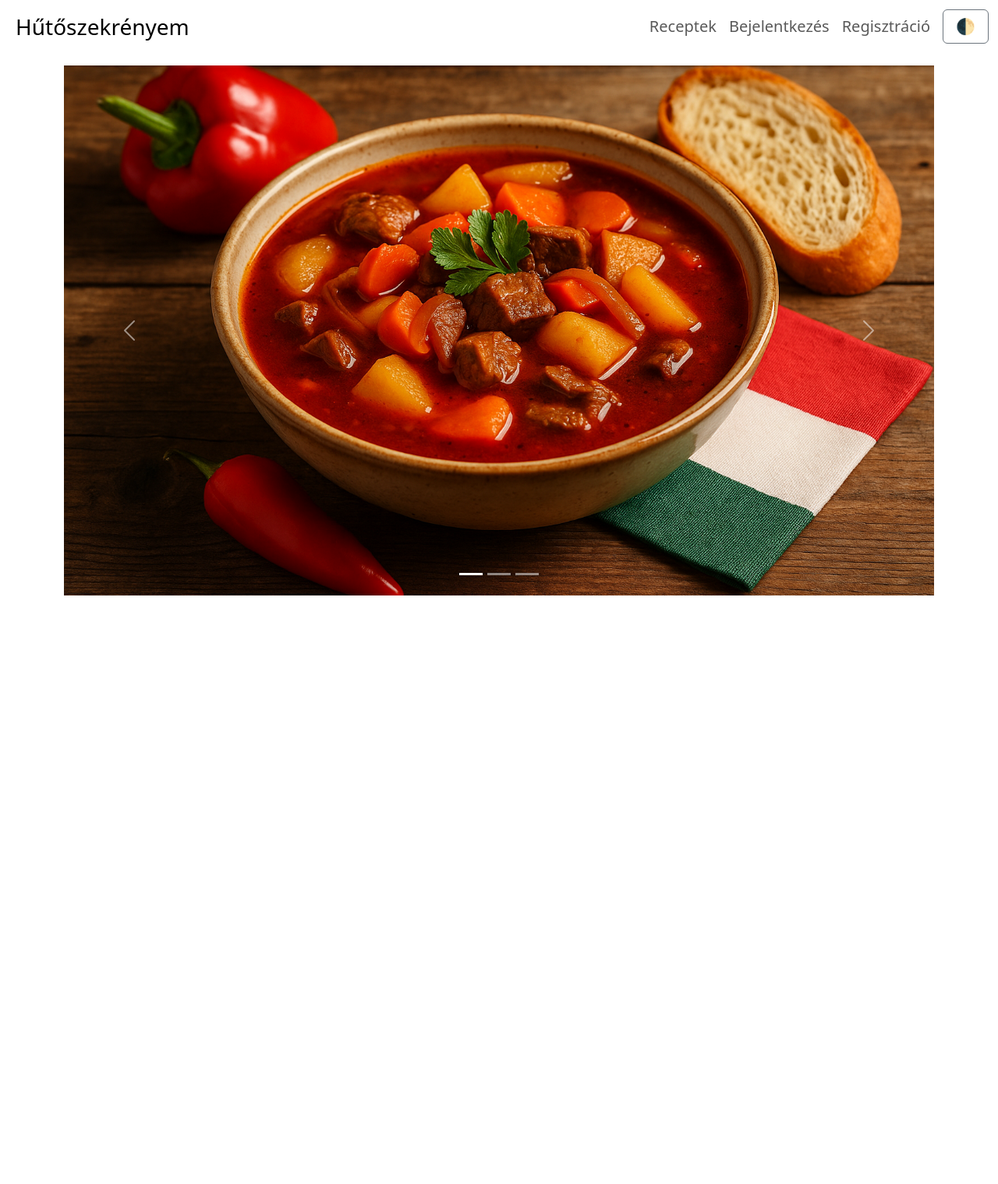
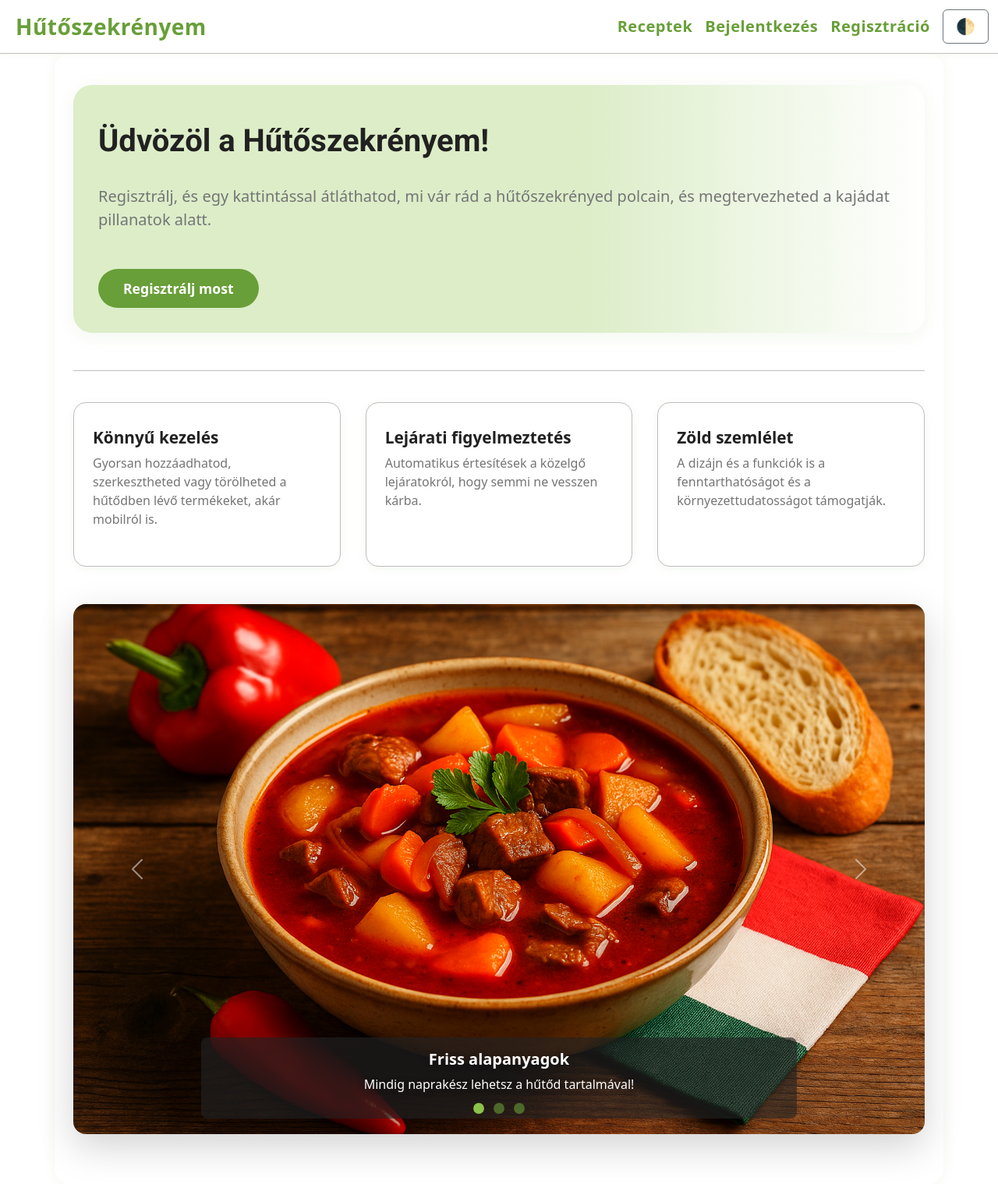
Before and after one commit to RiscyX/FeriWebDevProject, a PHP site: page /FeriWebDevProject/ in a window 1280 px wide. Shown: the whole page at 78% size. Before the commit the page ends 764 px from the top, so only its background shows below. Run offline with PHP 8.4, Linux system fonts and the light colour scheme; some libraries are stand-ins or nearby versions.

Commit message:
feri-03 design

```diff
--- a/public_html/css/global.css
+++ b/public_html/css/global.css
@@ -1,3 +1,33 @@
+/* Téma színek változók */
+:root,
+[data-bs-theme="light"] {
+  --primary-bg: #fff;
+  --primary-text: #212121;
+  --secondary-bg: #dcedc8;
+  --navbar-bg: #fff;
+  --navbar-text: #689f38;
+  --navbar-hover: #8bc34a;
+  --hero-bg: linear-gradient(90deg, #dcedc8 60%, #fff 100%);
+  --btn-bg: #689f38;
+  --btn-text: #fff;
+}
+[data-bs-theme="dark"] {
+  --primary-bg: #181a1b;
+  --primary-text: #f1f1f1;
+  --secondary-bg: #263238;
+  --navbar-bg: #23272b;
+  --navbar-text: #aed581;
+  --navbar-hover: #dcedc8;
+  --hero-bg: linear-gradient(90deg, #263238 60%, #181a1b 100%);
+  --btn-bg: #8bc34a;
+  --btn-text: #23272b;
+}
+
+body {
+  background: var(--primary-bg);
+  color: var(--primary-text);
+}
+
 .carousel-item img {
     height: 85vh;
     object-fit: cover;
--- /dev/null
+++ b/public_html/css/index.css
@@ -0,0 +1,174 @@
+/* index.css – FeriWebDevProject főoldal design.md alapján */
+
+/* --- Navigation --- */
+.navbar {
+  background: var(--navbar-bg);
+  border-bottom: 1px solid #BDBDBD;
+  box-shadow: 0 2px 8px rgba(104, 159, 56, 0.04);
+}
+.navbar-brand, .nav-link {
+  color: var(--navbar-text) !important;
+  font-weight: 600;
+  letter-spacing: 0.5px;
+}
+.nav-link.active, .nav-link:hover {
+  color: var(--navbar-hover) !important;
+}
+
+/* --- Hero section --- */
+.hero {
+  background: var(--hero-bg);
+  border-radius: 1.5rem;
+  padding: 3rem 2rem 2rem 2rem;
+  margin-bottom: 2.5rem;
+  box-shadow: 0 4px 24px rgba(104, 159, 56, 0.08);
+  display: flex;
+  flex-direction: column;
+  align-items: flex-start;
+  gap: 1.5rem;
+}
+.hero-title {
+  color: var(--primary-text);
+  font-family: 'Roboto', 'Open Sans', Arial, sans-serif;
+  font-size: 2.5rem;
+  font-weight: 700;
+  margin-bottom: 0.5rem;
+}
+.hero-desc {
+  color: var(--desc-text, #757575);
+  font-size: 1.25rem;
+  margin-bottom: 1.5rem;
+}
+.btn-primary {
+  background: var(--btn-bg);
+  color: var(--btn-text);
+  border: none;
+  border-radius: 2rem;
+  padding: 0.75rem 2rem;
+  font-size: 1.1rem;
+  font-weight: 600;
+  transition: background 0.2s;
+}
+.btn-primary:hover {
+  background: var(--navbar-hover);
+  color: var(--btn-text);
+}
+.btn-primary:active {
+  background: #cddc39; /* opcionális: külön változó, ha kell */
+  color: var(--primary-text);
+}
+
+/* --- Cards --- */
+.cards {
+  display: grid;
+  grid-template-columns: repeat(auto-fit, minmax(260px, 1fr));
+  gap: 2rem;
+}
+.card {
+  background: var(--primary-bg);
+  border-radius: 1rem;
+  box-shadow: 0 2px 12px rgba(104, 159, 56, 0.07);
+  border: 1px solid var(--card-border, #BDBDBD);
+  padding: 2rem 1.5rem;
+  display: flex;
+  flex-direction: column;
+  align-items: flex-start;
+  transition: box-shadow 0.2s, background 0.3s, color 0.3s;
+  color: var(--primary-text);
+}
+.card:hover {
+  box-shadow: 0 6px 24px rgba(104, 159, 56, 0.13);
+}
+.card-title {
+  color: var(--primary-text);
+  font-size: 1.3rem;
+  font-weight: 600;
+  margin-bottom: 0.5rem;
+}
+.card-desc {
+  color: var(--desc-text, #757575);
+  font-size: 1rem;
+}
+
+/* --- Links --- */
+a {
+  color: var(--navbar-hover);
+  text-decoration: none;
+  transition: color 0.2s;
+}
+a:hover {
+  color: var(--navbar-text);
+}
+
+/* --- Divider --- */
+.divider {
+  border-top: 1px solid var(--divider, #BDBDBD);
+  margin: 2.5rem 0;
+}
+
+/* --- Container --- */
+.container {
+  background: var(--primary-bg);
+  color: var(--primary-text);
+  border-radius: 1.25rem;
+  box-shadow: 0 2px 16px rgba(104, 159, 56, 0.07);
+  padding: 2rem 1.5rem;
+  transition: background 0.3s, color 0.3s;
+}
+
+/* --- Input és textarea mezők --- */
+input.form-control, textarea.form-control {
+  color: #212121;
+}
+[data-bs-theme="dark"] input.form-control,
+[data-bs-theme="dark"] textarea.form-control {
+  color: #212121;
+}
+[data-bs-theme="dark"] label.form-label {
+  color: #f1f1f1 !important;
+}
+[data-bs-theme="dark"] input.form-control::placeholder,
+[data-bs-theme="dark"] textarea.form-control::placeholder {
+  color: #23272b;
+  opacity: 1;
+}
+
+/* --- Responsive --- */
+@media (max-width: 600px) {
+  .hero {
+    padding: 2rem 1rem 1.5rem 1rem;
+  }
+  .cards {
+    gap: 1rem;
+  }
+  .card {
+    padding: 1.2rem 0.7rem;
+  }
+}
+
+/* --- Theme toggle (alap, sötét módhoz JS szükséges) --- */
+[data-theme="dark"] {
+  background: #212121;
+  color: #dcedc8;
+}
+[data-theme="dark"] .navbar {
+  background: #212121;
+  border-bottom: 1px solid #689f38;
+}
+[data-theme="dark"] .hero {
+  background: linear-gradient(90deg, #689f38 60%, #212121 100%);
+}
+[data-theme="dark"] .card {
+  background: var(--secondary-bg);
+  border: 1px solid var(--navbar-text);
+  color: var(--primary-text);
+}
+[data-theme="dark"] .card-title {
+  color: var(--primary-text);
+}
+[data-theme="dark"] .card-desc {
+  color: var(--navbar-hover);
+}
+[data-theme="dark"] .divider {
+  border-top: 1px solid var(--navbar-text);
+}
--- a/public_html/index.php
+++ b/public_html/index.php
@@ -5,16 +5,37 @@
     <title>Hűtőszekrényem</title>
     <link rel="stylesheet" href="../vendor/twbs/bootstrap/dist/css/bootstrap.min.css">
     <link rel="stylesheet" href="./css/global.css">
+    <link rel="stylesheet" href="./css/index.css">
     <meta name="viewport" content="width=device-width, initial-scale=1">
     <link rel="icon" href="favicon.png" type="image/png">
+    <link href="https://fonts.googleapis.com/css?family=Roboto:400,500,700&display=swap" rel="stylesheet">
 </head>
 <body>
 
  <?php require_once "../src/View/partials/nav.php"; ?>
 
 <main class="container py-3">
+    <section class="hero mt-4 mb-5">
+        <h1 class="hero-title">Üdvözöl a Hűtőszekrényem!</h1>
+        <p class="hero-desc">Regisztrálj, és egy kattintással átláthatod, mi vár rád a hűtőszekrényed polcain, és megtervezheted a kajádat pillanatok alatt.</p>
+        <a href="register.php" class="btn btn-primary">Regisztrálj most</a>
+    </section>
+    <div class="divider"></div>
+    <section class="cards mb-5">
+        <div class="card">
+            <h2 class="card-title">Könnyű kezelés</h2>
+            <p class="card-desc">Gyorsan hozzáadhatod, szerkesztheted vagy törölheted a hűtődben lévő termékeket, akár mobilról is.</p>
+        </div>
+        <div class="card">
+            <h2 class="card-title">Lejárati figyelmeztetés</h2>
+            <p class="card-desc">Automatikus értesítések a közelgő lejáratokról, hogy semmi ne vesszen kárba.</p>
+        </div>
+        <div class="card">
+            <h2 class="card-title">Zöld szemlélet</h2>
+            <p class="card-desc">A dizájn és a funkciók is a fenntarthatóságot és a környezettudatosságot támogatják.</p>
+        </div>
+    </section>
     <?php require_once '../src/View/partials/carousel.php'; ?>
-
 </main>
 
 <script src="../vendor/twbs/bootstrap/dist/js/bootstrap.bundle.min.js"></script>
--- a/src/View/partials/carousel.php
+++ b/src/View/partials/carousel.php
@@ -1,35 +1,83 @@
 <?php
 
 ?>
-<div id="homeCarousel" class="carousel slide mb-5" data-bs-ride="carousel">
+<div id="homeCarousel"
+     class="carousel slide mb-5 shadow-lg rounded-4 overflow-hidden" data-bs-ride="carousel" style="background: var(--secondary-bg, #f5f5f5);">
     <div class="carousel-indicators">
         <button
-                type="button"
-                data-bs-target="#homeCarousel"
-                data-bs-slide-to="0"
-                class="active"
-                aria-current="true">
+                type="button" data-bs-target="#homeCarousel" data-bs-slide-to="0"
+                class="active" aria-current="true">
         </button>
         <button type="button" data-bs-target="#homeCarousel" data-bs-slide-to="1"></button>
         <button type="button" data-bs-target="#homeCarousel" data-bs-slide-to="2"></button>
     </div>
     <div class="carousel-inner">
         <div class="carousel-item active">
-            <img src="./assets/slide1.png" class="d-block w-100" alt="Slide 1">
+            <img src="./assets/slide1.png" class="d-block w-100 carousel-img" alt="Slide 1">
+            <div class="carousel-caption d-none d-md-block bg-opacity-75 rounded-3 p-3 shadow-lg">
+                <h5 class="fw-bold">Friss alapanyagok</h5>
+                <p>Mindig naprakész lehetsz a hűtőd tartalmával!</p>
+            </div>
         </div>
         <div class="carousel-item">
-            <img src="./assets/slide2.png" class="d-block w-100" alt="Slide 2">
+            <img src="./assets/slide2.png" class="d-block w-100 carousel-img" alt="Slide 2">
+            <div class="carousel-caption d-none d-md-block bg-opacity-75 rounded-3 p-3 shadow-lg">
+                <h5 class="fw-bold">Lejárati figyelmeztetés</h5>
+                <p>Ne hagyd, hogy bármi kárba vesszen – automatikus értesítések!</p>
+            </div>
         </div>
         <div class="carousel-item">
-            <img src="./assets/slide3.png" class="d-block w-100" alt="Slide 3">
+            <img src="./assets/slide3.png" class="d-block w-100 carousel-img" alt="Slide 3">
+            <div class="carousel-caption d-none d-md-block bg-opacity-75 rounded-3 p-3 shadow-lg">
+                <h5 class="fw-bold">Zöld szemlélet</h5>
+                <p>Környezettudatos megoldások a mindennapokban.</p>
+            </div>
         </div>
     </div>
     <button class="carousel-control-prev" type="button" data-bs-target="#homeCarousel" data-bs-slide="prev">
         <span class="carousel-control-prev-icon" aria-hidden="true"></span>
-        <span class="visually-hidden">Previous</span>
+        <span class="visually-hidden">Előző</span>
     </button>
     <button class="carousel-control-next" type="button" data-bs-target="#homeCarousel" data-bs-slide="next">
         <span class="carousel-control-next-icon" aria-hidden="true"></span>
-        <span class="visually-hidden">Next</span>
+        <span class="visually-hidden">Következő</span>
     </button>
 </div>
+<style>
+.carousel-img {
+    height: 60vh;
+    object-fit: cover;
+    filter: brightness(0.92) saturate(1.1);
+    transition: filter 0.3s;
+}
+.carousel-item.active .carousel-img {
+    filter: brightness(1) saturate(1.15);
+}
+.carousel-caption {
+    background: rgba(33,33,33,0.65);
+    color: #fff;
+    text-shadow: 0 2px 8px rgba(0,0,0,0.25);
+    border-radius: 1rem;
+}
+[data-bs-theme="dark"] .carousel-caption {
+    background: rgba(30, 40, 50, 0.85);
+    color: var(--primary-text);
+}
+.carousel-indicators [data-bs-target] {
+    background-color: var(--navbar-text, #689f38);
+    width: 14px;
+    height: 14px;
+    border-radius: 50%;
+    margin: 0 6px;
+    opacity: 0.6;
+    transition: opacity 0.2s;
+}
+.carousel-indicators .active {
+    opacity: 1;
+    background-color: var(--navbar-hover, #8bc34a);
+}
+.carousel-control-prev-icon,
+.carousel-control-next-icon {
+    filter: drop-shadow(0 2px 6px rgba(0,0,0,0.25));
+}
+</style>
```
Also changed, not shown: src/Form/LoginForm.php (+25 -14 lines), src/Form/RegisterForm.php (+30 -24 lines), src/View/pages/auth/login.php (+11 -1 lines), src/View/pages/auth/register.php (+12 -1 lines), 1 other file.
